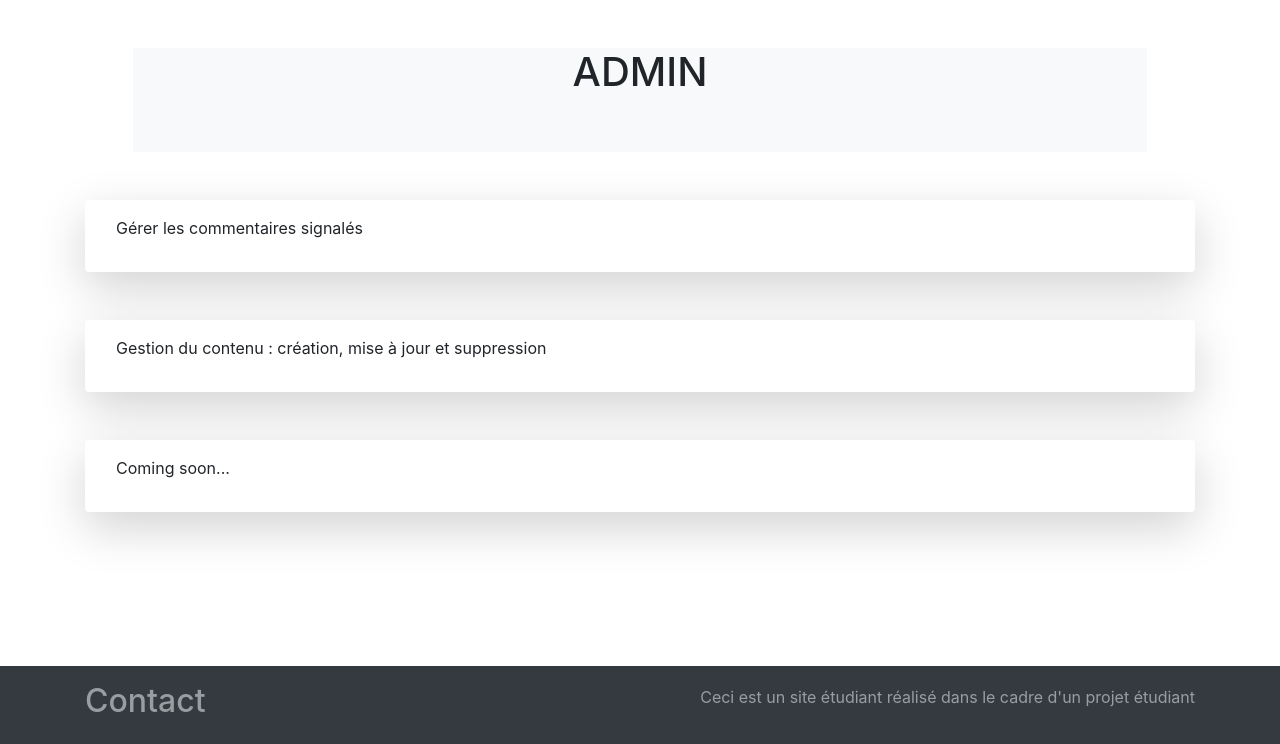
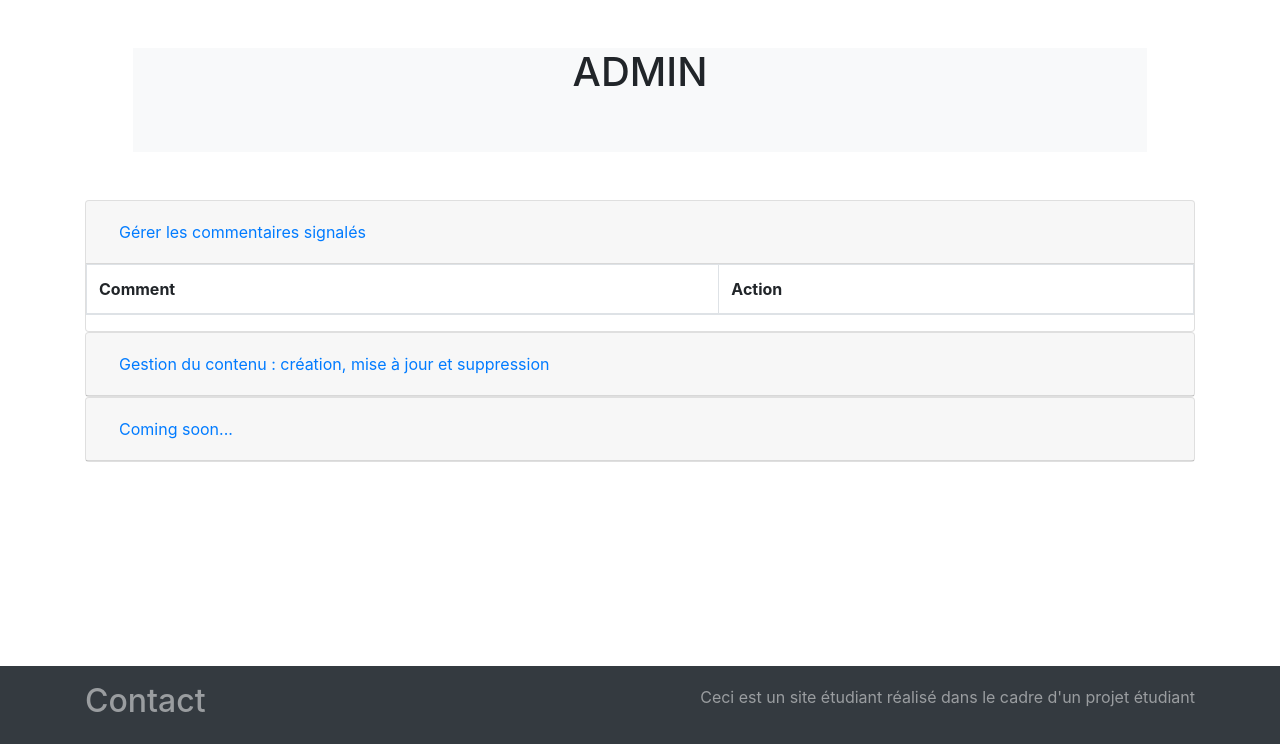
Before and after one commit to janjakg/Projet5, a PHP site: page /index.php?action=adminIndex in a window 1280 px wide. Shown: the part 56-800 px from the top of the page. Run offline with PHP 8.4, Linux system fonts and the light colour scheme; tables that the repository leaves empty or names only in its code hold one stand-in row (values such as "Sample post"); lists and menus that the app fills with data are empty.

Commit message:
creation de la page adminCrud

```diff
--- a/view/backend/adminIndex.php
+++ b/view/backend/adminIndex.php
@@ -2,7 +2,7 @@
 
 <?php ob_start();?>
 
-<div class="shadow-none m-5 pb-5 bg-light">
+<!-- <div class="shadow-none m-5 pb-5 bg-light">
   <div class="titre2">
     <h1 class="text-center">ADMIN</h1>
   </div>
@@ -27,7 +27,81 @@
 <p>Coming soon...
 </p>
   </div>
-</section>
+</section> -->
+
+
+<div class="shadow-none m-5 pb-5 bg-light">
+  <div class="titre2">
+    <h1 class="text-center">ADMIN</h1>
+  </div>
+</div>
+
+<div id="accordion">
+  <div class="card">
+    <div class="card-header" id="headingOne">
+      <h5 class="mb-0">
+        <button class="btn btn-link" data-toggle="collapse" data-target="#collapseOne" aria-expanded="true" aria-controls="collapseOne">
+        Gérer les commentaires signalés
+        </button>
+      </h5>
+    </div>
+    <div id="collapseOne" class="collapse show" aria-labelledby="headingOne" data-parent="#accordion">
+      <div class="table-responsive-md">
+        <table class="table table-hover table-bordered">
+          <thead>
+            <tr>
+              <th scope="col">Comment</th>
+              <th colspan="2" scope="col">Action</th>
+            </tr>
+          </thead>
+          <tbody>
+            <?php while ($row = $signaledComments->fetch()):?>
+            <tr>
+              <td><?= nl2br(htmlspecialchars($row['comment'])) ?></td>
+              <td><a class="btn btn-danger"
+                  href="index.php?action=eraseComment&amp;idComment=<?= ($row['id']) ?>">Supprimer</a></td>
+              <?php if ($row['signalled'] == 1): ?>
+              <td><a href="index.php?action=saveComment&amp;commentId=<?= ($row['id']) ?>"
+                  class="btn btn-success">Valider</a></td>
+              <?php endif; ?>
+            </tr>
+            <?php endwhile; ?>
+          </tbody>
+        </table>
+      </div>
+    </div>
+  </div>
+
+  <div class="card">
+    <div class="card-header" id="headingTwo">
+      <h5 class="mb-0">
+        <button class="btn btn-link collapsed" data-toggle="collapse" data-target="#collapseTwo" aria-expanded="false" aria-controls="collapseTwo">
+        Gestion du contenu : création, mise à jour et suppression
+        </button>
+      </h5>
+    </div>
+    <div id="collapseTwo" class="collapse" aria-labelledby="headingTwo" data-parent="#accordion">
+      <div class="card-body">
+        Anim pariatur cliche reprehenderit, enim eiusmod high life accusamus terry richardson ad squid. 3 wolf moon officia aute, non cupidatat skateboard dolor brunch. Food truck quinoa nesciunt laborum eiusmod. Brunch 3 wolf moon tempor, sunt aliqua put a bird on it squid single-origin coffee nulla assumenda shoreditch et. Nihil anim keffiyeh helvetica, craft beer labore wes anderson cred nesciunt sapiente ea proident. Ad vegan excepteur butcher vice lomo. Leggings occaecat craft beer farm-to-table, raw denim aesthetic synth nesciunt you probably haven't heard of them accusamus labore sustainable VHS.
+      </div>
+    </div>
+  </div>
+
+  <div class="card">
+    <div class="card-header" id="headingThree">
+      <h5 class="mb-0">
+        <button class="btn btn-link collapsed" data-toggle="collapse" data-target="#collapseThree" aria-expanded="false" aria-controls="collapseThree">
+        Coming soon...
+        </button>
+      </h5>
+    </div>
+    <div id="collapseThree" class="collapse" aria-labelledby="headingThree" data-parent="#accordion">
+      <div class="card-body">
+        Anim pariatur cliche reprehenderit, enim eiusmod high life accusamus terry richardson ad squid. 3 wolf moon officia aute, non cupidatat skateboard dolor brunch. Food truck quinoa nesciunt laborum eiusmod. Brunch 3 wolf moon tempor, sunt aliqua put a bird on it squid single-origin coffee nulla assumenda shoreditch et. Nihil anim keffiyeh helvetica, craft beer labore wes anderson cred nesciunt sapiente ea proident. Ad vegan excepteur butcher vice lomo. Leggings occaecat craft beer farm-to-table, raw denim aesthetic synth nesciunt you probably haven't heard of them accusamus labore sustainable VHS.
+      </div>
+    </div>
+  </div>
+</div>
 
 <?php $content = ob_get_clean(); ?>
 
```
